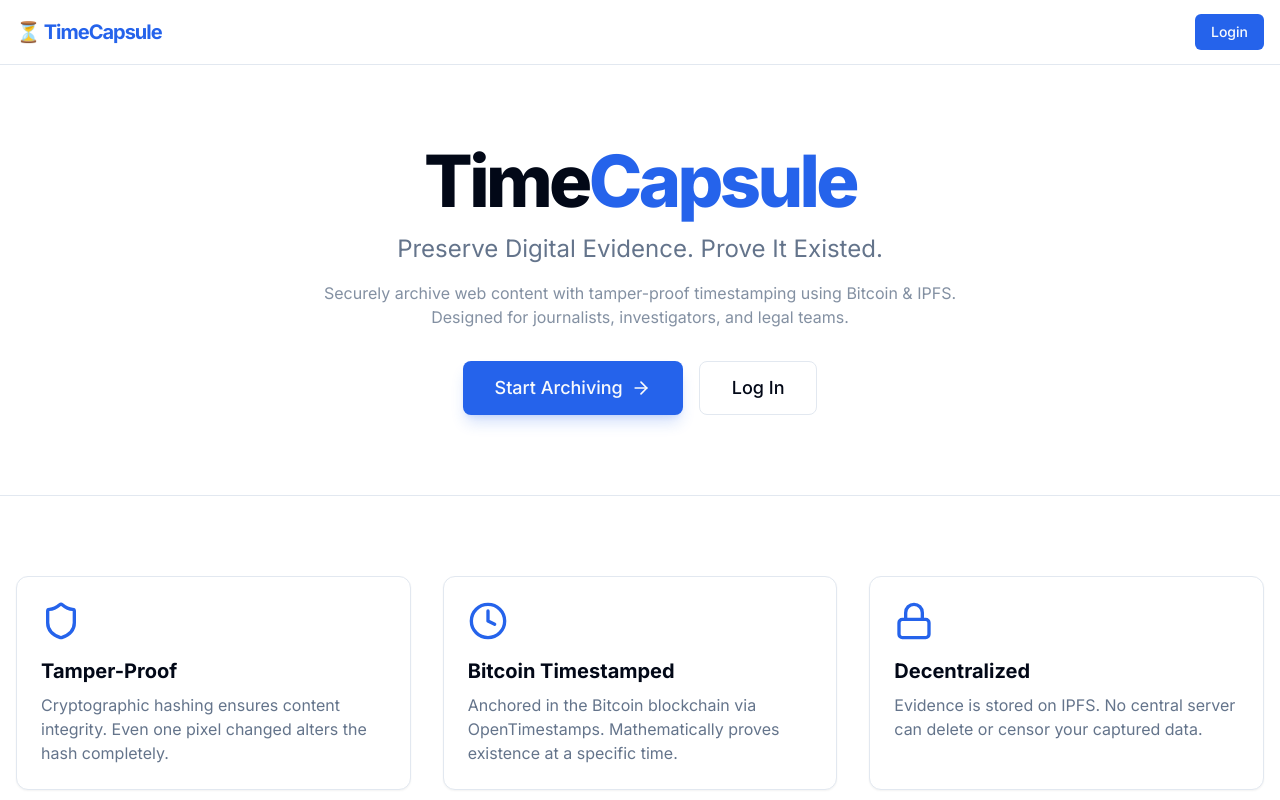
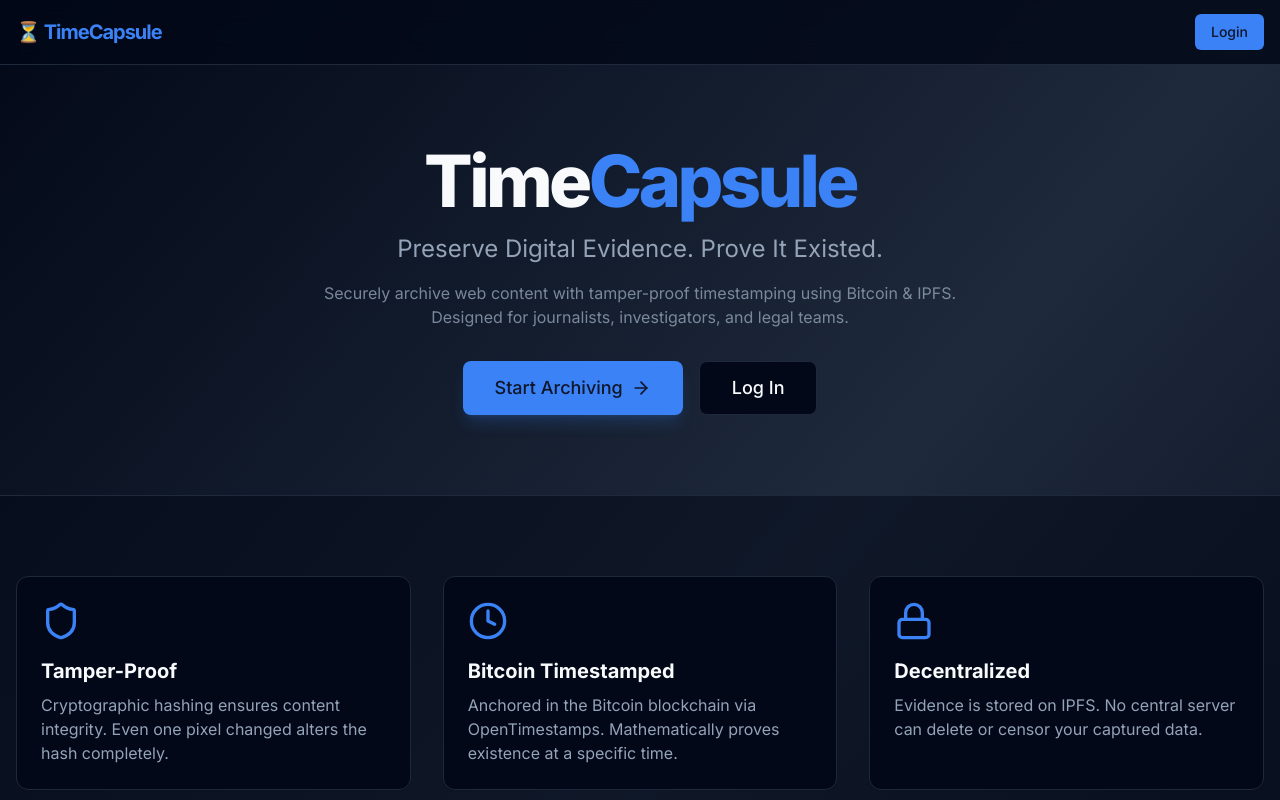
Before and after one commit to keerthiparam/TimeCapsule, a Next.js app: page / in a window 1280 px wide. Shown: the top 800 px of the page. Built offline with nearby package versions, Linux system fonts and the light colour scheme; no server answers.

Commit message:
ui: improve layout and enable dark theme styling

```diff
--- a/app/layout.tsx
+++ b/app/layout.tsx
@@ -1,14 +1,16 @@
 import type { Metadata } from 'next';
 import { Inter } from 'next/font/google';
 import './globals.css';
-import Navbar from '@/components/Navbar'; // <--- Import the Navbar
+import Navbar from '@/components/Navbar';
 
 const inter = Inter({ subsets: ['latin'] });
 
 export const metadata: Metadata = {
-  title: 'TimeCapsule - Decentralized Evidence Preservation',
-  description: 'Preserve digital evidence with tamper-proof timestamps using Bitcoin & IPFS',
-  keywords: 'evidence preservation, timestamping, IPFS, OpenTimestamps, Bitcoin, journalism, OSINT',
+  title: 'TimeCapsule — Decentralized Evidence Preservation',
+  description:
+    'Preserve digital evidence with tamper-proof timestamps using Bitcoin & IPFS',
+  keywords:
+    'evidence preservation, timestamping, IPFS, OpenTimestamps, Bitcoin, journalism, OSINT',
 };
 
 export default function RootLayout({
@@ -17,19 +19,26 @@
   children: React.ReactNode;
 }) {
   return (
-    <html lang="en">
-      {/* Added 'dark' class to force dark mode if you configured it in globals.css */}
-
-      <body className={inter.className}>
-
-        {/* 1. The Navbar goes here (Top of page) */}
+    <html lang="en" className="dark">
+      <body
+        className={`
+          ${inter.className}
+          min-h-screen
+          bg-gradient-to-br
+          from-background
+          via-muted
+          to-background
+          text-foreground
+          antialiased
+        `}
+      >
+        {/* Navbar stays global */}
         <Navbar />
 
-        {/* 2. The Main Content goes here */}
-        <main className="min-h-screen bg-background text-foreground">
+        {/* Main app content */}
+        <main className="min-h-screen">
           {children}
         </main>
-
       </body>
     </html>
   );
--- a/tailwind.config.ts
+++ b/tailwind.config.ts
@@ -1,6 +1,9 @@
 import type { Config } from 'tailwindcss';
 
 const config: Config = {
+
+  darkMode: 'class',
+
   content: [
     './pages/**/*.{js,ts,jsx,tsx,mdx}',
     './components/**/*.{js,ts,jsx,tsx,mdx}',
```
